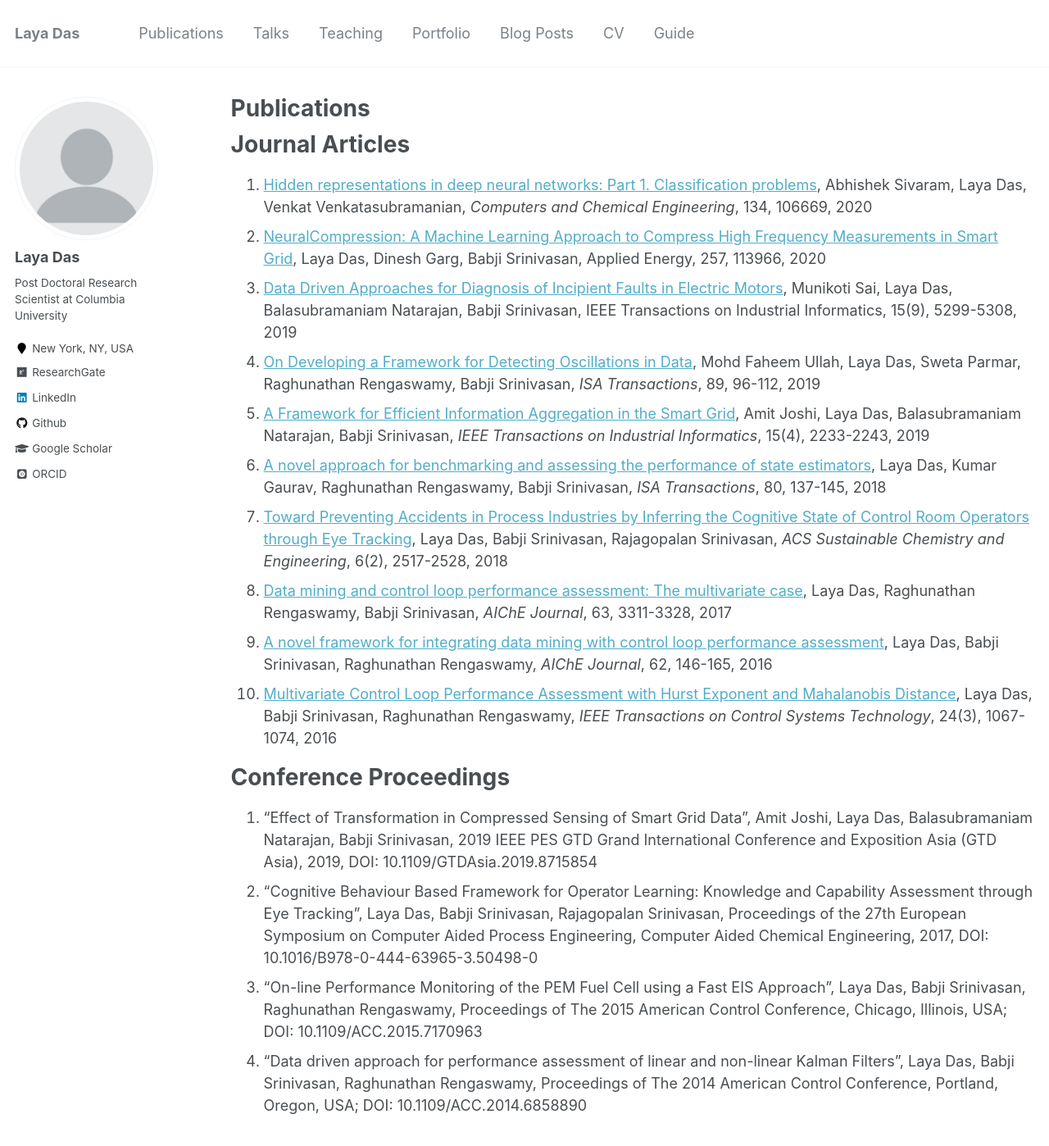
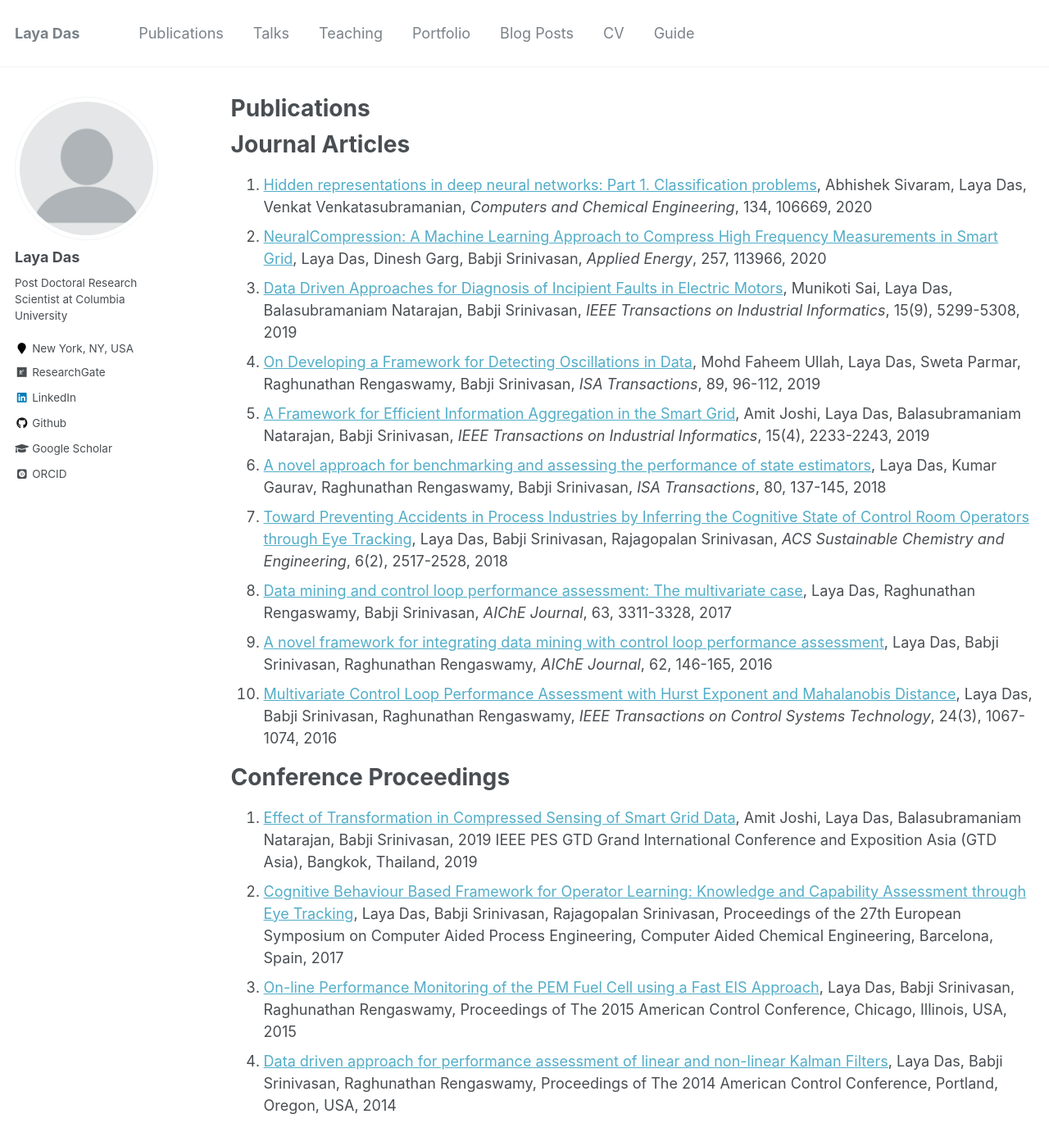
Before and after one commit to layadas/layadas.github.io, a Jekyll site: the page built from _publications/publications.md, in a window 1280 px wide and 1400 px high. Shown: the whole window at 82% size. Built offline with Jekyll 4.4.1, drawn with Linux system fonts in a browser that asks for light colours; some web fonts are replaced.

Commit message:
publications

```diff
--- a/_publications/2009-10-01-paper-title-number-1.md
+++ b/_publications/publications.md
@@ -7,8 +7,8 @@ author_profile: true
 Journal Articles
 =====
 11.	[Hidden representations in deep neural networks: Part 1. Classification problems](https://doi.org/10.1016/j.compchemeng.2019.106669), Abhishek Sivaram, Laya Das, Venkat Venkatasubramanian, *Computers and Chemical Engineering*, 134, 106669, 2020
-10.	[NeuralCompression: A Machine Learning Approach to Compress High Frequency Measurements in Smart Grid](https://doi.org/10.1016/j.apenergy.2019.113966), Laya Das, Dinesh Garg, Babji Srinivasan, Applied Energy, 257, 113966, 2020
-9.	[Data Driven Approaches for Diagnosis of Incipient Faults in Electric Motors](https://doi.org/10.1109/TII.2019.2895132), Munikoti Sai, Laya Das, Balasubramaniam Natarajan, Babji Srinivasan, IEEE Transactions on Industrial Informatics, 15(9), 5299-5308, 2019
+10.	[NeuralCompression: A Machine Learning Approach to Compress High Frequency Measurements in Smart Grid](https://doi.org/10.1016/j.apenergy.2019.113966), Laya Das, Dinesh Garg, Babji Srinivasan, *Applied Energy*, 257, 113966, 2020
+9.	[Data Driven Approaches for Diagnosis of Incipient Faults in Electric Motors](https://doi.org/10.1109/TII.2019.2895132), Munikoti Sai, Laya Das, Balasubramaniam Natarajan, Babji Srinivasan, *IEEE Transactions on Industrial Informatics*, 15(9), 5299-5308, 2019
 8.	[On Developing a Framework for Detecting Oscillations in Data](https://doi.org/10.1016/j.isatra.2018.12.026), Mohd Faheem Ullah, Laya Das, Sweta Parmar, Raghunathan Rengaswamy, Babji Srinivasan, *ISA Transactions*, 89, 96-112, 2019
 7.	[A Framework for Efficient Information Aggregation in the Smart Grid](https://doi.org/10.1109/TII.2018.2866302), Amit Joshi, Laya Das, Balasubramaniam Natarajan, Babji Srinivasan, *IEEE Transactions on Industrial Informatics*, 15(4), 2233-2243, 2019
 6.	[A novel approach for benchmarking and assessing the performance of state estimators](https://doi.org/10.1016/j.isatra.2018.06.005), Laya Das, Kumar Gaurav, Raghunathan Rengaswamy, Babji Srinivasan, *ISA Transactions*, 80, 137-145, 2018
@@ -19,7 +19,7 @@ Journal Articles
 
 Conference Proceedings
 =====
-5.	“Effect of Transformation in Compressed Sensing of Smart Grid Data”, Amit Joshi, Laya Das, Balasubramaniam Natarajan, Babji Srinivasan, 2019 IEEE PES GTD Grand International Conference and Exposition Asia (GTD Asia), 2019, DOI: 10.1109/GTDAsia.2019.8715854
-4.	“Cognitive Behaviour Based Framework for Operator Learning: Knowledge and Capability Assessment through Eye Tracking”, Laya Das,  Babji Srinivasan, Rajagopalan Srinivasan, Proceedings of the 27th European Symposium on Computer Aided Process Engineering, Computer Aided Chemical Engineering, 2017, DOI: 10.1016/B978-0-444-63965-3.50498-0
-3.	“On-line Performance Monitoring of the PEM Fuel Cell using a Fast EIS Approach”, Laya Das, Babji Srinivasan, Raghunathan Rengaswamy, Proceedings of The 2015 American Control Conference, Chicago, Illinois, USA; DOI: 10.1109/ACC.2015.7170963
-2.	“Data driven approach for performance assessment of linear and non-linear Kalman Filters”, Laya Das, Babji Srinivasan, Raghunathan Rengaswamy, Proceedings of The 2014 American Control Conference, Portland, Oregon, USA; DOI: 10.1109/ACC.2014.6858890
+5.	[Effect of Transformation in Compressed Sensing of Smart Grid Data](https://ieeexplore.ieee.org/document/8715854), Amit Joshi, Laya Das, Balasubramaniam Natarajan, Babji Srinivasan, 2019 IEEE PES GTD Grand International Conference and Exposition Asia (GTD Asia), Bangkok, Thailand, 2019
+4.	[Cognitive Behaviour Based Framework for Operator Learning: Knowledge and Capability Assessment through Eye Tracking](https://www.sciencedirect.com/science/article/pii/B9780444639653504980), Laya Das,  Babji Srinivasan, Rajagopalan Srinivasan, Proceedings of the 27th European Symposium on Computer Aided Process Engineering, Computer Aided Chemical Engineering, Barcelona, Spain, 2017
+3.	[On-line Performance Monitoring of the PEM Fuel Cell using a Fast EIS Approach](https://ieeexplore.ieee.org/document/7170963), Laya Das, Babji Srinivasan, Raghunathan Rengaswamy, Proceedings of The 2015 American Control Conference, Chicago, Illinois, USA, 2015
+2.	[Data driven approach for performance assessment of linear and non-linear Kalman Filters](https://ieeexplore.ieee.org/document/6858890), Laya Das, Babji Srinivasan, Raghunathan Rengaswamy, Proceedings of The 2014 American Control Conference, Portland, Oregon, USA, 2014
```
